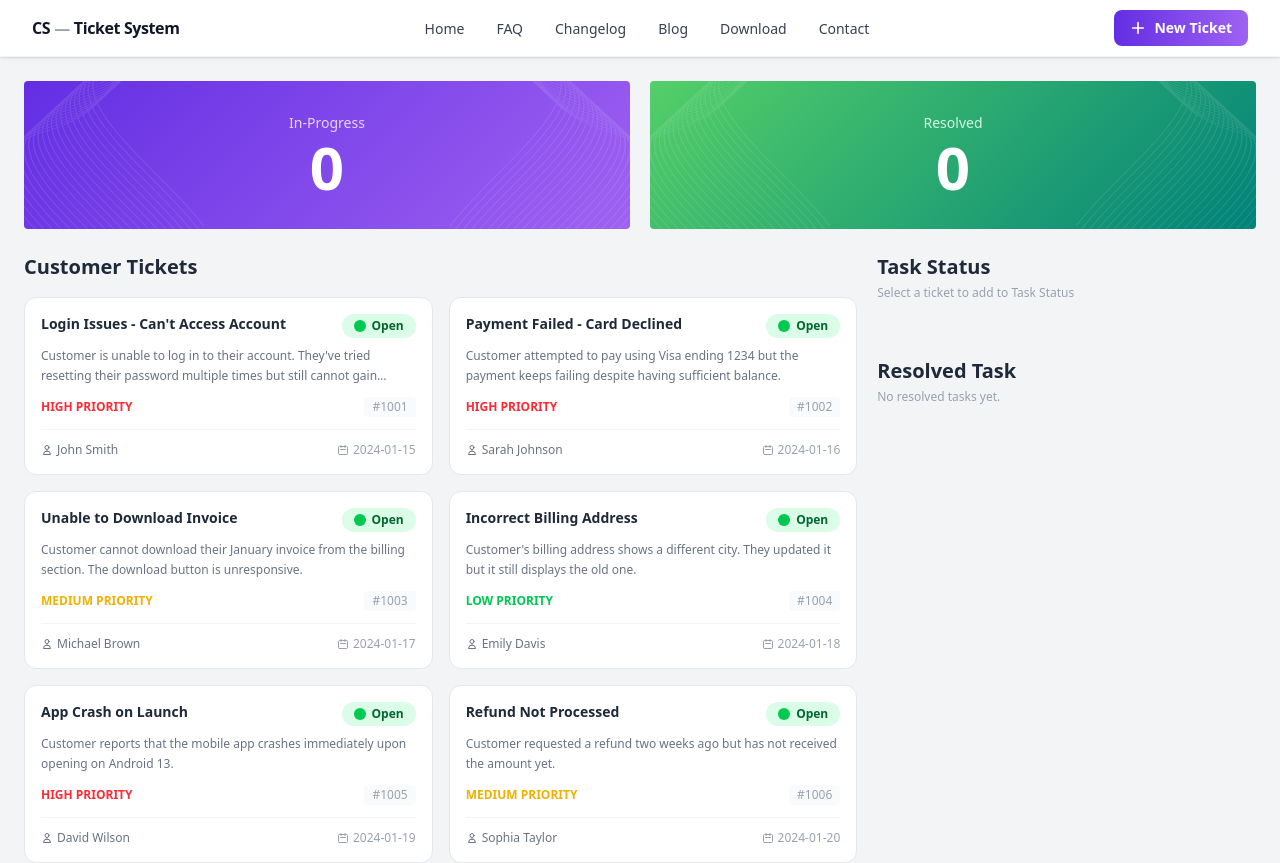
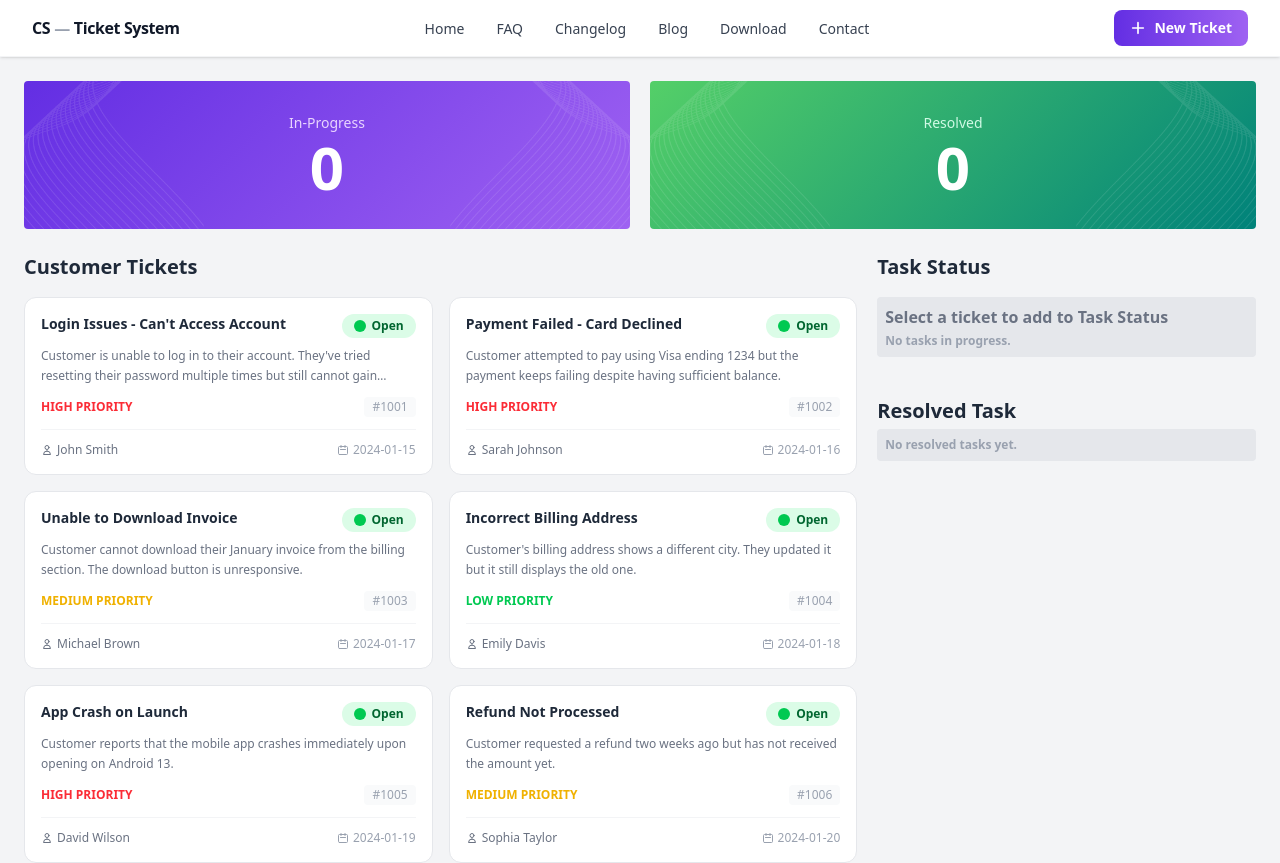
Before and after one commit to ziaul-hoque4820/CS-Ticket-System, a React (Vite) app: page / in a window 1280 px wide. Shown: the top 863 px of the page. Built offline with nearby package versions, Linux system fonts and the light colour scheme.

Commit message:
Answer all assignment question and add live link and fix some code

```diff
--- a/src/component/ResolvedTasks.jsx
+++ b/src/component/ResolvedTasks.jsx
@@ -4,10 +4,9 @@ function ResolvedTasks({ tickets }) {
     return (
         <div>
             <h2 className="text-xl font-bold text-gray-800 mb-1">Resolved Task</h2>
-            <p className="text-xs text-gray-400 mb-4">No resolved tasks yet.</p>
 
-            {tickets.length === 0 ? (
-                <p className="text-xs text-gray-400">No resolved tasks yet.</p>
+            {tickets.filter(ticket => ticket.status === "Resolved").length === 0 ? (
+                <p className="text-xs text-gray-400 font-semibold px-2 py-2 bg-gray-200 rounded-sm">No resolved tasks yet.</p>
             ) : (
                 <div className="flex flex-col gap-3">
                     {tickets.filter(ticket => ticket.status === "Resolved").map(ticket => (
--- a/src/component/TaskStatus.jsx
+++ b/src/component/TaskStatus.jsx
@@ -4,11 +4,13 @@ import StatusBadge from './StatusBadge'
 function TaskStatus({ tickets, handleComplete }) {
     return (
         <div className='mb-10'>
-            <h2 className="text-xl font-bold text-gray-800 mb-1">Task Status</h2>
-            <p className="text-xs text-gray-400 mb-4">Select a ticket to add to Task Status</p>
+            <h2 className="text-xl font-bold text-gray-800 mb-4">Task Status</h2>
 
-            {tickets.length === 0 ? (
-                <p className="text-xs text-gray-400">No tasks in progress.</p>
+            {tickets.filter(ticket => ticket.status === "In-Progress").length === 0 ? (
+                <div className='px-2 py-2 bg-gray-200 rounded-sm'>
+                    <p className=" text-gray-500 font-bold mb-1">Select a ticket to add to Task Status</p>
+                    <p className="text-xs font-semibold text-gray-400">No tasks in progress.</p>
+                </div>
             ) : (
                 <div className="flex flex-col gap-3">
                     {tickets.filter(ticket => ticket.status === "In-Progress").map(ticket => (
--- a/src/component/TicketCard.jsx
+++ b/src/component/TicketCard.jsx
@@ -4,7 +4,7 @@ import StatusBadge from './StatusBadge'
 function TicketCard({ ticket, handleUpdateTaskStatus }) {
     return (
         <div
-            className="bg-white rounded-xl border border-gray-200 p-4 cursor-pointer hover:shadow-md hover:border-purple-300 transition-all duration-200 group"
+            className="bg-white rounded-xl border border-gray-200 p-4 cursor-pointer hover:shadow-md hover:border-purple-300 hover:bg-blue-50 transition-all duration-200 group"
             onClick={(event) => handleUpdateTaskStatus(ticket.id, event)}
         >
             <div className="flex justify-between items-start gap-2 mb-2">
```
Also changed, not shown: 1 other file (tests, documents, lock files or other folders).
